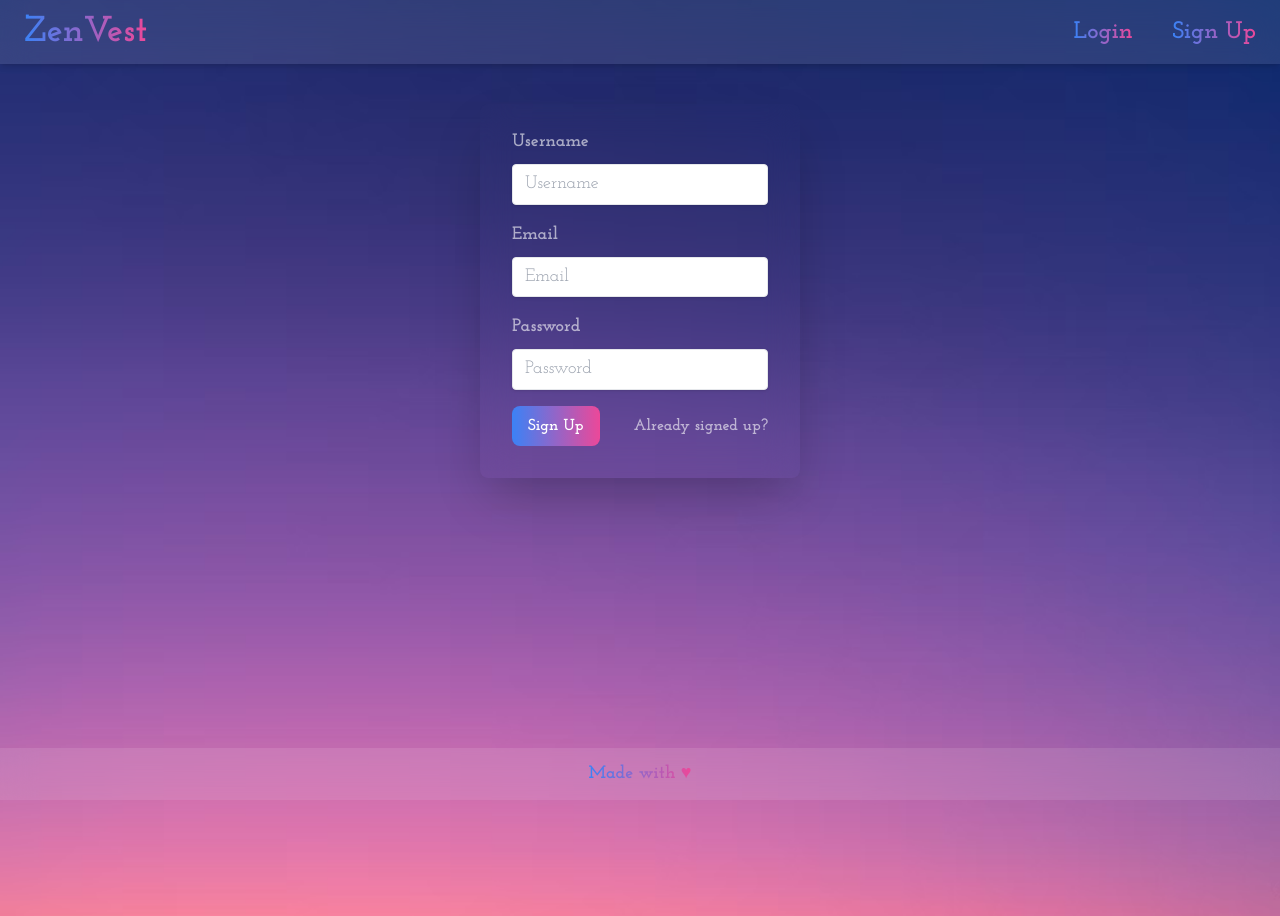
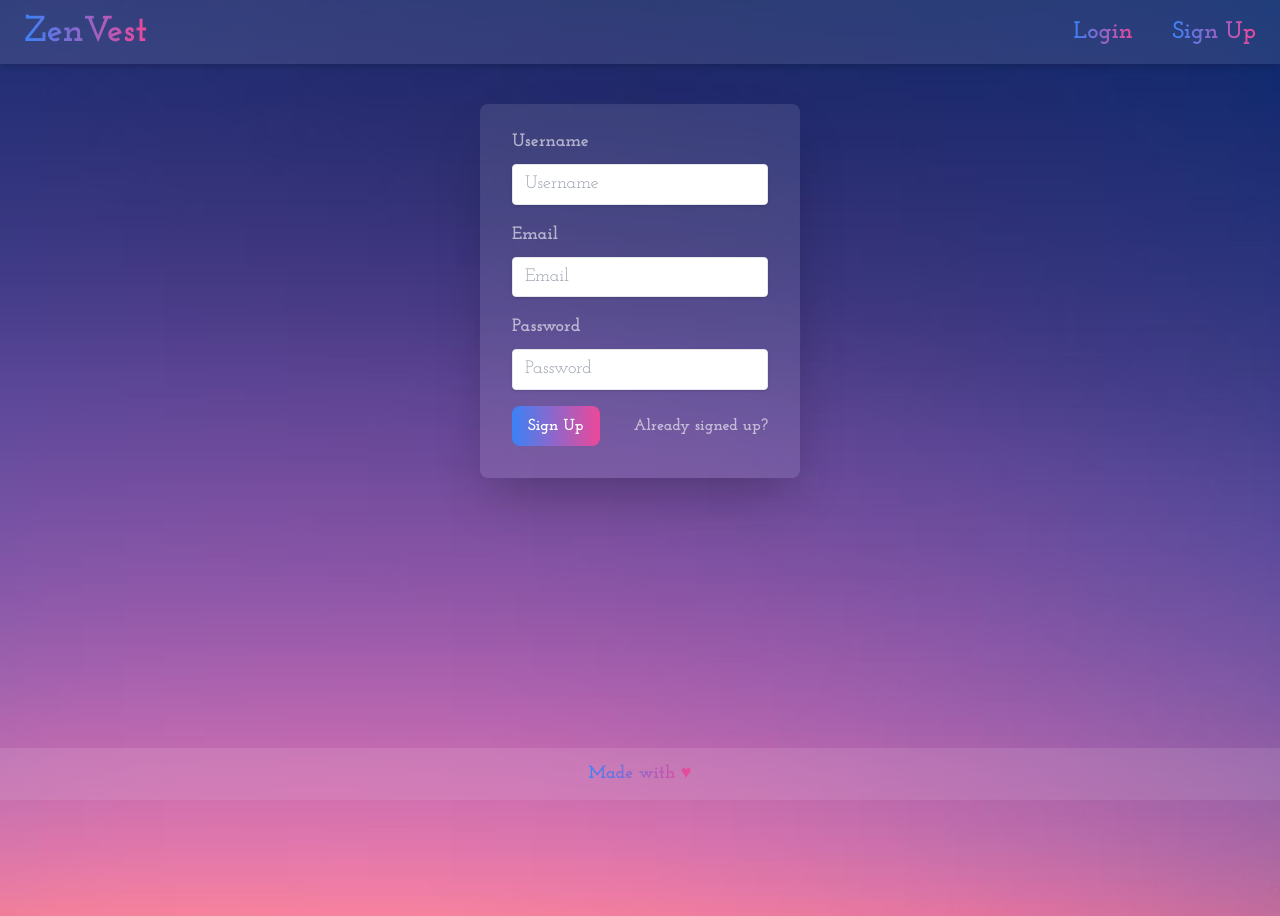
Before and after one commit to manc1n1/zenvest, a React (Vite) app in the folder client/: page /signup in a window 1280 px wide. Built offline with nearby package versions, Linux system fonts and the light colour scheme.

Commit message:
Update login/signup

```diff
--- a/client/src/pages/Login.jsx
+++ b/client/src/pages/Login.jsx
@@ -38,7 +38,8 @@ const Login = () => {
 	return (
 		<section className="w-full max-w-xs mx-auto">
 			<form
-				className="h-full w-full rounded-lg bg-clip-padding backdrop-filter backdrop-blur-lg px-8 pt-6 pb-8 mb-4 shadow-2xl"
+				className="h-full w-full bg-white bg-opacity-10 rounded-lg bg-clip-padding
+				backdrop-filter backdrop-blur-lg px-8 pt-6 pb-8 mb-4 shadow-2xl"
 				onSubmit={handleFormSubmit}
 			>
 				<div className="mb-4 text-base sm:text-lg">
--- a/client/src/pages/Signup.jsx
+++ b/client/src/pages/Signup.jsx
@@ -50,7 +50,8 @@ const SignUp = () => {
 	return (
 		<section className="w-full max-w-xs mx-auto">
 			<form
-				className="h-full w-full rounded-lg bg-clip-padding backdrop-filter backdrop-blur-lg px-8 pt-6 pb-8 mb-4 shadow-2xl"
+				className="h-full w-full bg-white bg-opacity-10 rounded-lg bg-clip-padding
+				backdrop-filter backdrop-blur-lg px-8 pt-6 pb-8 mb-4 shadow-2xl"
 				onSubmit={handleFormSubmit}
 			>
 				<div className="mb-4 text-base sm:text-lg">
```
